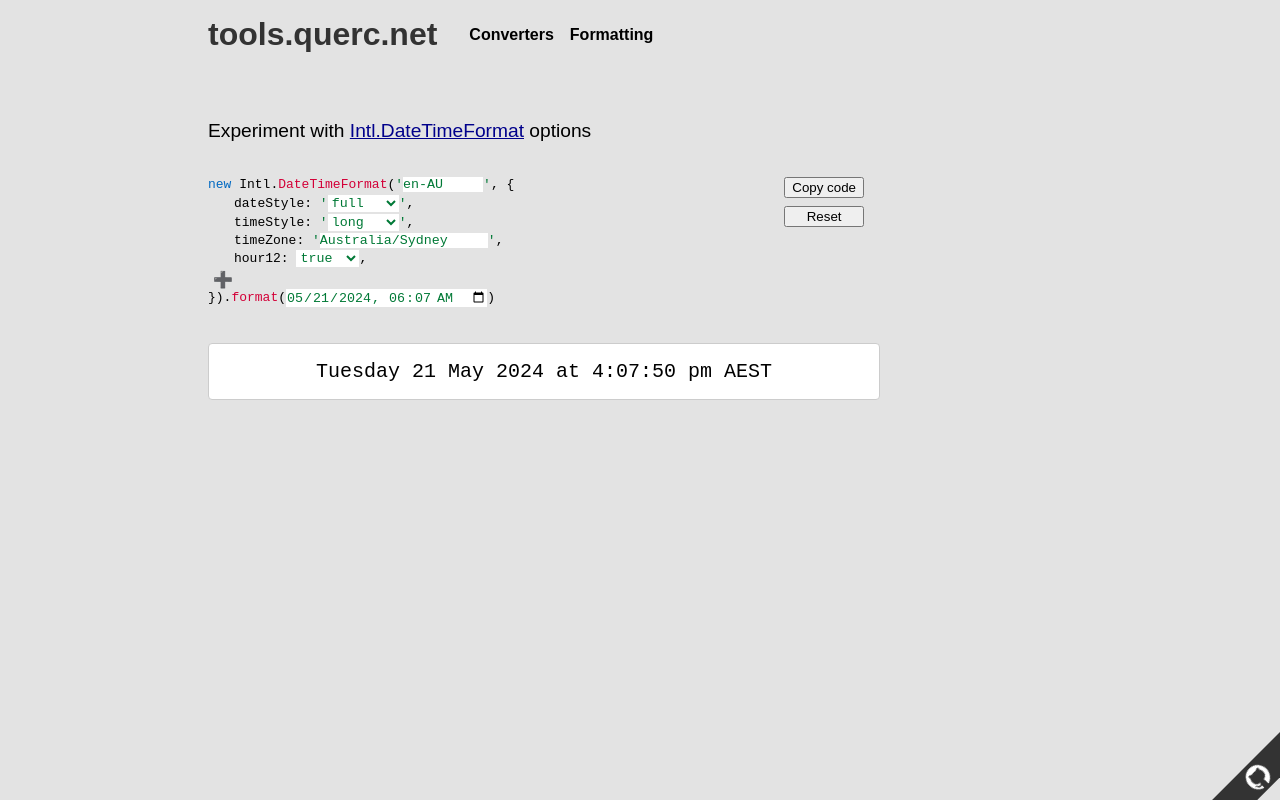
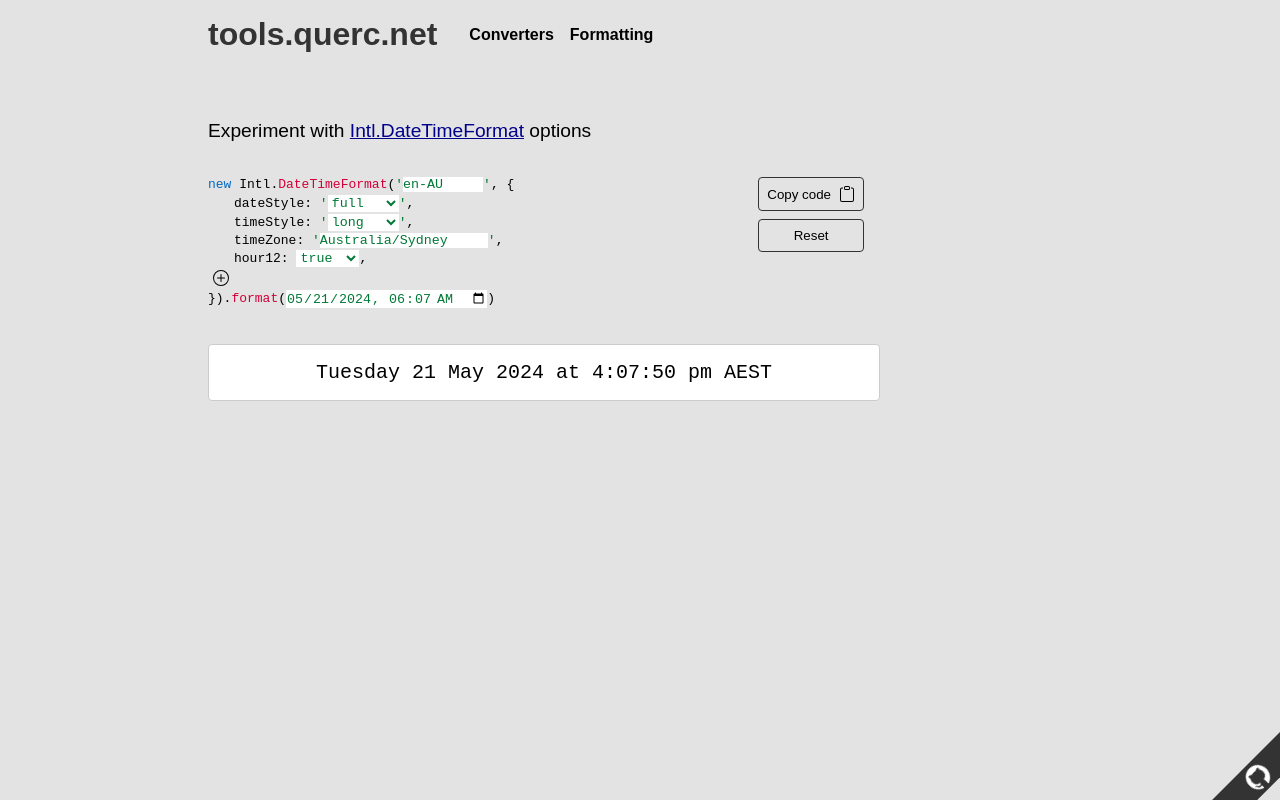
Before and after one commit to lindsayevans/tools.querc.net, a React (Vite) app: page /date-time-format-playground in a window 1280 px wide. Built offline with nearby package versions, Linux system fonts and the light colour scheme.

Commit message:
feat: buttons, icons

```diff
--- a/package.json
+++ b/package.json
@@ -15,6 +15,8 @@
   "author": "Lindsay Evans <linz@linz.id.au>",
   "license": "MIT",
   "devDependencies": {
+    "@parcel/optimizer-data-url": "^2.12.0",
+    "@parcel/transformer-inline-string": "^2.12.0",
     "@parcel/transformer-sass": "^2.12.0",
     "@types/papaparse": "^5.3.14",
     "@types/react": "^18.3.1",
@@ -27,6 +29,7 @@
     "@formatjs/intl-durationformat": "^0.2.2",
     "papaparse": "^5.4.1",
     "react": "^18.3.1",
+    "react-bootstrap-icons": "^1.11.4",
     "react-dom": "^18.3.1",
     "react-router-dom": "^6.23.1"
   }
--- a/src/components/tools/Base64/Base64.tsx
+++ b/src/components/tools/Base64/Base64.tsx
@@ -1,8 +1,10 @@
 import React, { useEffect, useState } from 'react';
+import { useLocation } from 'react-router-dom';
+import { ArrowLeftShort, ArrowRightShort } from 'react-bootstrap-icons';
 
 import './Base64.scss';
 import { classList } from '../../classList';
-import { useLocation } from 'react-router-dom';
+import { Button } from '../../ui/Button';
 
 type Tab = 'plaintext' | 'file';
 
@@ -170,12 +172,16 @@ export const Base64 = () => {
         </div>
 
         <div className="buttons">
-          <button type="button" onClick={() => convertTo()}>
-            Encode&nbsp;&raquo;
-          </button>
-          <button type="button" onClick={() => convertFrom()}>
-            &laquo;&nbsp;Decode
-          </button>
+          <Button onClick={() => convertTo()} icon={<ArrowRightShort />}>
+            Encode
+          </Button>
+          <Button
+            onClick={() => convertFrom()}
+            icon={<ArrowLeftShort />}
+            iconPosition="left"
+          >
+            Decode
+          </Button>
         </div>
         <div className="field-group">
           <label htmlFor="encoded">Encoded</label>
--- a/src/components/tools/CsvJsonConverter/CsvJsonConverter.scss
+++ b/src/components/tools/CsvJsonConverter/CsvJsonConverter.scss
@@ -24,7 +24,7 @@
   .buttons {
     display: flex;
     flex-direction: row;
-    align-items: center;
+    align-items: stretch;
     justify-content: center;
     gap: 1rem;
 
--- a/src/components/tools/DateTimeFormat/DateTimeFormat.scss
+++ b/src/components/tools/DateTimeFormat/DateTimeFormat.scss
@@ -33,7 +33,11 @@
       border-radius: 0;
       background: none;
       box-shadow: none;
-      transition: opacity 0.15x ease-in-out;
+      transition: opacity 0.15s ease-in-out;
+
+      &:hover {
+        opacity: 1 !important;
+      }
 
       &::before,
       &::after {
@@ -44,7 +48,7 @@
     &:hover,
     &:focus-within {
       .remove {
-        opacity: 1;
+        opacity: 0.5;
       }
     }
   }
@@ -144,14 +148,6 @@
       top: 1rem;
     }
   }
-
-  .copy-button {
-    &.copied::before {
-      content: '✅';
-      position: absolute;
-      right: -1.5rem;
-    }
-  }
 }
 
 .output {
--- a/src/components/tools/DateTimeFormat/DateTimeFormat.tsx
+++ b/src/components/tools/DateTimeFormat/DateTimeFormat.tsx
@@ -2,7 +2,6 @@ import React, { useEffect, useState } from 'react';
 import { BCP_47, SUPPORTED_TIME_ZONES } from '../shared/Intl';
 
 import './DateTimeFormat.scss';
-import { classList } from '../../classList';
 import { formatOptions } from '../shared/formatOptions';
 import {
   Form,
@@ -10,6 +9,13 @@ import {
   useSearchParams,
   useSubmit,
 } from 'react-router-dom';
+import { Button } from '../../ui/Button';
+import {
+  Clipboard,
+  ClipboardCheck,
+  PlusCircle,
+  Trash3,
+} from 'react-bootstrap-icons';
 
 type DateTimeFormatParams = {
   locale: string;
@@ -166,23 +172,13 @@ export const DateTimeFormat = () => {
           className="input"
         >
           <div className="form-actions">
-            <button
-              type="button"
-              className={classList([
-                'copy-button',
-                copied ? 'copied' : undefined,
-              ])}
+            <Button
               onClick={() => copyCode()}
+              icon={copied ? <ClipboardCheck /> : <Clipboard />}
             >
               Copy code
-            </button>
-            <button
-              type="button"
-              className={classList(['reset-button'])}
-              onClick={() => reset()}
-            >
-              Reset
-            </button>
+            </Button>
+            <Button onClick={() => reset()}>Reset</Button>
           </div>
           <label htmlFor="locale">
             <span className="sh-keyword">new</span> Intl.
@@ -280,13 +276,13 @@ export const DateTimeFormat = () => {
                         onClick={() => removeOption(option)}
                         title="Remove option"
                       >
-                        ❌
+                        <Trash3 />
                       </button>
                     </div>
                   )
               )}
             <button type="button" className="add" title="Add option">
-              ➕
+              <PlusCircle />
               <select
                 onChange={(e) => {
                   if (e.target.value !== '') {
--- a/src/components/tools/DurationFormat/DurationFormat.scss
+++ b/src/components/tools/DurationFormat/DurationFormat.scss
@@ -33,7 +33,11 @@
       border-radius: 0;
       background: none;
       box-shadow: none;
-      transition: opacity 0.15x ease-in-out;
+      transition: opacity 0.15s ease-in-out;
+
+      &:hover {
+        opacity: 1 !important;
+      }
 
       &::before,
       &::after {
@@ -44,7 +48,7 @@
     &:hover,
     &:focus-within {
       .remove {
-        opacity: 1;
+        opacity: 0.5;
       }
     }
   }
@@ -144,14 +148,6 @@
       top: 1rem;
     }
   }
-
-  .copy-button {
-    &.copied::before {
-      content: '✅';
-      position: absolute;
-      right: -1.5rem;
-    }
-  }
 }
 
 .number-input {
--- a/src/components/tools/DurationFormat/DurationFormat.tsx
+++ b/src/components/tools/DurationFormat/DurationFormat.tsx
@@ -14,6 +14,14 @@ import {
   useSearchParams,
   useSubmit,
 } from 'react-router-dom';
+import {
+  ClipboardCheck,
+  Clipboard,
+  PlusCircle,
+  XCircle,
+  Trash3,
+} from 'react-bootstrap-icons';
+import { Button } from '../../ui/Button';
 
 type DurationFormatParams = {
   locale: string;
@@ -217,23 +225,13 @@ export const DurationFormat = () => {
           className="input"
         >
           <div className="form-actions">
-            <button
-              type="button"
-              className={classList([
-                'copy-button',
-                copied ? 'copied' : undefined,
-              ])}
+            <Button
               onClick={() => copyCode()}
+              icon={copied ? <ClipboardCheck /> : <Clipboard />}
             >
               Copy code
-            </button>
-            <button
-              type="button"
-              className={classList(['reset-button'])}
-              onClick={() => reset()}
-            >
-              Reset
-            </button>
+            </Button>
+            <Button onClick={() => reset()}>Reset</Button>
           </div>
           <label htmlFor="locale">
             <span className="sh-keyword">new</span> Intl.
@@ -332,13 +330,13 @@ export const DurationFormat = () => {
                         onClick={() => removeOption(option)}
                         title="Remove option"
                       >
-                        ❌
+                        <Trash3 />
                       </button>
                     </div>
                   )
               )}
             <button type="button" className="add" title="Add option">
-              ➕
+              <PlusCircle />
               <select
                 onChange={(e) => {
                   if (e.target.value !== '') {
@@ -384,13 +382,13 @@ export const DurationFormat = () => {
                         onClick={() => removeDurationProp(prop)}
                         title="Remove duration value"
                       >
-                        ❌
+                        <Trash3 />
                       </button>
                     </div>
                   )
               )}
             <button type="button" className="add" title="Add duration value">
-              ➕
+              <PlusCircle />
               <select
                 onChange={(e) => {
                   if (e.target.value !== '') {
--- a/src/components/tools/RelativeTimeFormat/RelativeTimeFormat.scss
+++ b/src/components/tools/RelativeTimeFormat/RelativeTimeFormat.scss
@@ -33,7 +33,11 @@
       border-radius: 0;
       background: none;
       box-shadow: none;
-      transition: opacity 0.15x ease-in-out;
+      transition: opacity 0.15s ease-in-out;
+
+      &:hover {
+        opacity: 1 !important;
+      }
 
       &::before,
       &::after {
@@ -44,7 +48,7 @@
     &:hover,
     &:focus-within {
       .remove {
-        opacity: 1;
+        opacity: 0.5;
       }
     }
   }
@@ -148,14 +152,6 @@
       top: 1rem;
     }
   }
-
-  .copy-button {
-    &.copied::before {
-      content: '✅';
-      position: absolute;
-      right: -1.5rem;
-    }
-  }
 }
 
 .output {
--- a/src/components/tools/RelativeTimeFormat/RelativeTimeFormat.tsx
+++ b/src/components/tools/RelativeTimeFormat/RelativeTimeFormat.tsx
@@ -10,6 +10,13 @@ import {
   useSearchParams,
   useSubmit,
 } from 'react-router-dom';
+import {
+  ClipboardCheck,
+  Clipboard,
+  PlusCircle,
+  Trash3,
+} from 'react-bootstrap-icons';
+import { Button } from '../../ui/Button';
 
 type RelativeTimeFormatParams = {
   locale: string;
@@ -162,23 +169,13 @@ export const RelativeTimeFormat = () => {
           className="input"
         >
           <div className="form-actions">
-            <button
-              type="button"
-              className={classList([
-                'copy-button',
-                copied ? 'copied' : undefined,
-              ])}
+            <Button
               onClick={() => copyCode()}
+              icon={copied ? <ClipboardCheck /> : <Clipboard />}
             >
               Copy code
-            </button>
-            <button
-              type="button"
-              className={classList(['reset-button'])}
-              onClick={() => reset()}
-            >
-              Reset
-            </button>
+            </Button>
+            <Button onClick={() => reset()}>Reset</Button>
           </div>
           <label htmlFor="locale">
             <span className="sh-keyword">new</span> Intl.
@@ -237,13 +234,13 @@ export const RelativeTimeFormat = () => {
                         onClick={() => removeOption(option)}
                         title="Remove option"
                       >
-                        ❌
+                        <Trash3 />
                       </button>
                     </div>
                   )
               )}
             <button type="button" className="add" title="Add option">
-              ➕
+              <PlusCircle />
               <select
                 onChange={(e) => {
                   if (e.target.value !== '') {
--- /dev/null
+++ b/src/components/ui/Button/Button.scss
@@ -0,0 +1,31 @@
+.btn {
+  display: flex;
+  align-items: center;
+  gap: 0.5rem;
+  padding: 0.5rem;
+  white-space: nowrap;
+  background-color: #e3e3e3;
+  justify-content: center;
+  border: 1px solid #333;
+  border-radius: 4px;
+  transition: all 0.15s ease-in-out;
+  box-shadow: 0 0 0 0 rgba(#333, 0.3);
+
+  &:hover,
+  &:active {
+    background-color: #ccc;
+  }
+
+  &:focus-visible {
+    outline: none;
+    box-shadow: 0 0 0 0.25rem rgba(#333, 0.3);
+  }
+
+  &:active {
+    box-shadow: 0 0 0 0.5rem rgba(green, 0.3);
+  }
+
+  .bi {
+    font-size: 16px;
+  }
+}
--- /dev/null
+++ b/src/components/ui/Button/index.tsx
@@ -0,0 +1,39 @@
+import React, {
+  MouseEventHandler,
+  PropsWithChildren,
+  ReactElement,
+} from 'react';
+
+import { classList } from '../../classList';
+
+import './Button.scss';
+
+export type ButtonProps = {
+  type?: 'button' | 'reset';
+  icon?: ReactElement;
+  iconPosition?: 'left' | 'right';
+  className?: string;
+  onClick?: MouseEventHandler<HTMLButtonElement>;
+};
+export const Button: React.FC<PropsWithChildren<ButtonProps>> = (props) => {
+  const {
+    type = 'button',
+    className,
+    icon,
+    iconPosition = 'right',
+    children,
+    onClick,
+  } = props;
+
+  return (
+    <button
+      className={classList(['btn', className])}
+      type={type}
+      onClick={onClick}
+    >
+      {iconPosition === 'left' && icon}
+      {children}
+      {iconPosition === 'right' && icon}
+    </button>
+  );
+};
```
Also changed, not shown: src/components/tools/CsvJsonConverter/CsvJsonConverter.tsx (+12 -6 lines), 1 other file (tests, documents, lock files or other folders).
